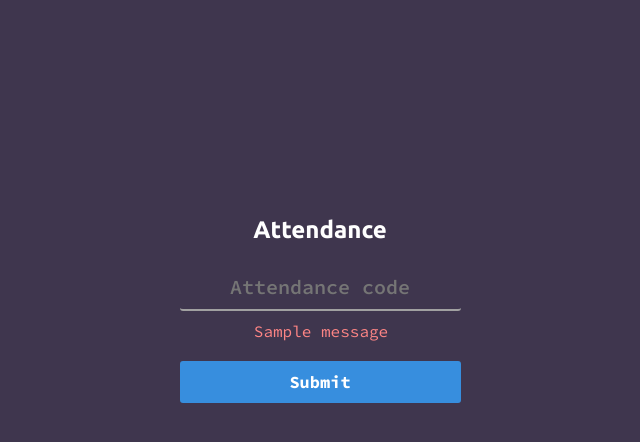
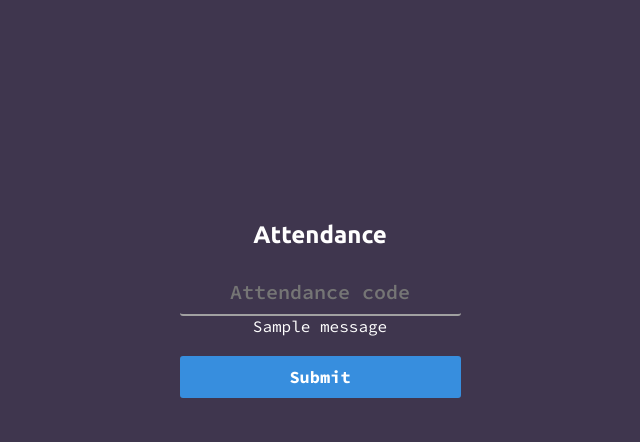
Before and after one commit to MiniCube11/wcics, a Flask app: page /attendance in a window 1280 px wide. Shown: the part 91-533 px from the top of the page, without its empty margins (320-960 px from the left). Run offline with Flask 2, Linux system fonts and the light colour scheme; a user stored in the database is signed in; tables that the repository leaves empty hold one stand-in row (values such as "Sample post"); one stand-in notice (Sample message) is shown; parts of the project's set-up code (start-up, migrations or seed data) failed here and were passed over; some libraries are stand-ins or nearby versions.

Commit message:
Show error message if code has already been used

```diff
--- a/app/routes/attendance.py
+++ b/app/routes/attendance.py
@@ -55,8 +55,11 @@ def admin():
                                 end_time=end_time)
         if form.code.data == "":
             attendance.set_random_code(length=6)
-        db.session.add(attendance)
-        db.session.commit()
+        if form.code.data == "" or Attendance.query.filter_by(code=form.code.data).first() is None:
+            db.session.add(attendance)
+            db.session.commit()
+        else:
+            flash("The attendance code has already been used.")
         return redirect(url_for('attendance.admin'))
     attendances = Attendance.query.order_by(Attendance.end_time.desc()).all()
     return render_template('attendance/admin.html', form=form, attendances=attendances, len=len, format_time=format_time, is_valid_attendance=is_valid_attendance)
--- a/app/static/css/attendance.css
+++ b/app/static/css/attendance.css
@@ -18,10 +18,13 @@
 }
 
 .form-error {
-    text-align: center;
     color: #fd8585;
     margin-top: 10px;
     margin-left: 2px;
+}
+
+.form-error-centered {
+    text-align: center;
 }
 
 .form-submit {
--- a/app/templates/attendance/attendance.html
+++ b/app/templates/attendance/attendance.html
@@ -12,12 +12,12 @@
         {{ form.code(class_="code-input", placeholder="Attendance code", autocomplete="off") }}
         <div class="errors">
             {% for error in form.code.errors %}
-                <p class="form-error">{{ error }}</p>
+                <p class="form-error-centered">{{ error }}</p>
             {% endfor %}
             {% with messages = get_flashed_messages(with_categories=true) %}
                 {% if messages %}
                     {% for category, message in messages %}
-                        <p class="form-error">{{ message }}</p>
+                        <p class="form-error-centered">{{ message }}</p>
                     {% endfor %}
                 {% endif %}
             {% endwith %}
```
Also changed, not shown: app/templates/attendance/admin.html (+7 -3 lines).
